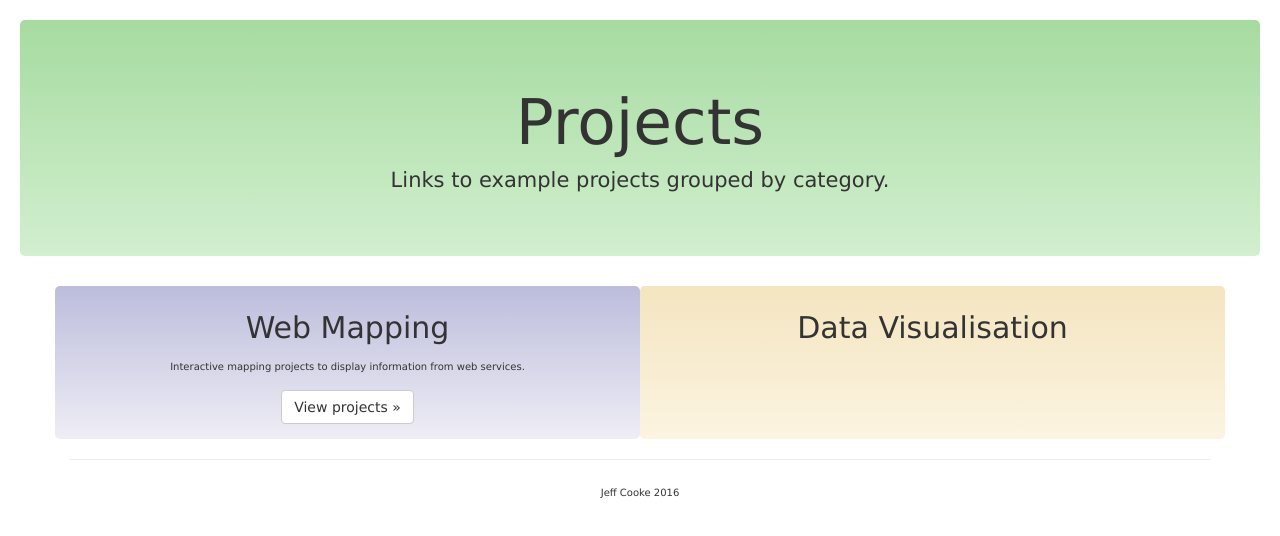
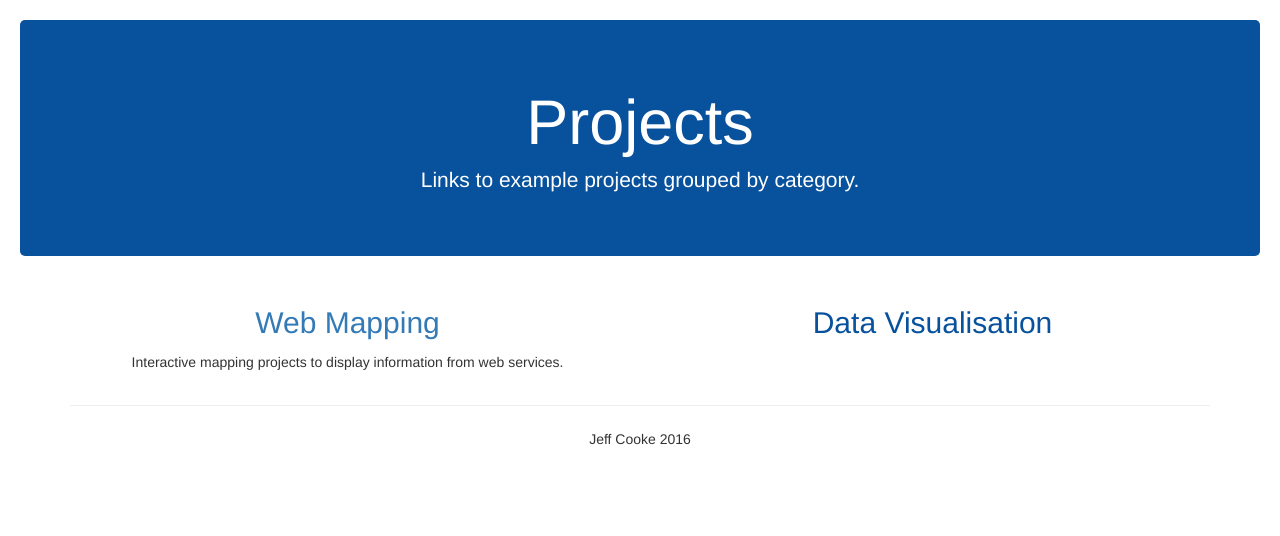
Before and after one commit to jeffcnz/jeffcnz.github.io, a plain HTML site: page index.html in a window 1280 px wide. Drawn offline with nearby package versions, Linux system fonts and the light colour scheme; a script that the page names is missing.

Commit message:
Updated stylesheet and index

```diff
--- a/css/mainstyle.css
+++ b/css/mainstyle.css
@@ -1,35 +1,25 @@
 body {
-    font: 100% Lucida Sans, Verdana;
     margin: 20px;
     line-height: 26px;
     text-align: center;
 }
 
-
-
-.container {
-    xmin-width: 900px;
+.jumbotron {
+	border-radius: 5px;
+	background-color: #08519c;
+	background: #08519c;
+	color: white;
 }
 
-.jumbotron {
-	border-radius: 5px;
-	background-color: #a6dba0;
-	background: Linear-gradient(#a6dba0, #D2EFCF);
+h2 {
+	color: #08519c;
+	background-color: white;
 }
 
-.col-md-6 {
-	padding: 5px;
-	border-radius: 5px;
+#maps {
 
 }
 
-#maps {
-	background-color: #bcbddc;
-	background: linear-gradient(#bcbddc, #efedf5);
+#visual {
+
 }
-
-#visual {
-	background-color: #F4E5C0;
-	background: linear-gradient(#F4E5C0, #FCF4E1);
-	height: 153px;
-}
--- /dev/null
+++ b/css/oldmainstyle.css
@@ -0,0 +1,35 @@
+body {
+    font: 100% Lucida Sans, Verdana;
+    margin: 20px;
+    line-height: 26px;
+    text-align: center;
+}
+
+
+
+.container {
+    xmin-width: 900px;
+}
+
+.jumbotron {
+	border-radius: 5px;
+	background-color: #a6dba0;
+	background: Linear-gradient(#a6dba0, #D2EFCF);
+}
+
+.col-md-6 {
+	padding: 5px;
+	border-radius: 5px;
+
+}
+
+#maps {
+	background-color: #bcbddc;
+	background: linear-gradient(#bcbddc, #efedf5);
+}
+
+#visual {
+	background-color: #F4E5C0;
+	background: linear-gradient(#F4E5C0, #FCF4E1);
+	height: 153px;
+}
--- a/index.html
+++ b/index.html
@@ -16,8 +16,8 @@
 		<script src="http://maxcdn.bootstrapcdn.com/bootstrap/3.3.5/js/bootstrap.min.js"></script>
 
 		<!--stylesheet-->
+		<!--link rel="stylesheet" type="text/css" href="css/flatly.css"></link-->
 		<link rel="stylesheet" type="text/css" href="css/mainstyle.css"></link>
-
 
 
 
@@ -35,7 +35,7 @@
         <h1>Projects</h1>
         <p>Links to example projects grouped by category.</p>
 
-        <!--p><a class="btn btn-primary btn-lg" href='#' role="button">View project &raquo;</a></p-->
+
       </div>
     </div>
 
@@ -43,14 +43,15 @@
 
       <div class="row">
         <div class="col-md-6" id="maps">
-          <h2>Web Mapping</h2>
+          <h2><a href="/webmapping/index.html">Web Mapping</a></h2>
           <p>Interactive mapping projects to display information from web services.</p>
-          <p><a class="btn btn-default" href="/webmapping/index.html" role="button">View projects &raquo;</a></p>
+
         </div>
         <div class="col-md-6" id="visual">
           <h2>Data Visualisation</h2>
+          <!--h2><a href='.html'>Visualisation</a></h2-->
           <p>  </p>
-          <!--p><a class="btn btn-default" href='catchmentinfo.html' role="button">View project &raquo;</a></p-->
+
        </div>
 
       </div>
```
